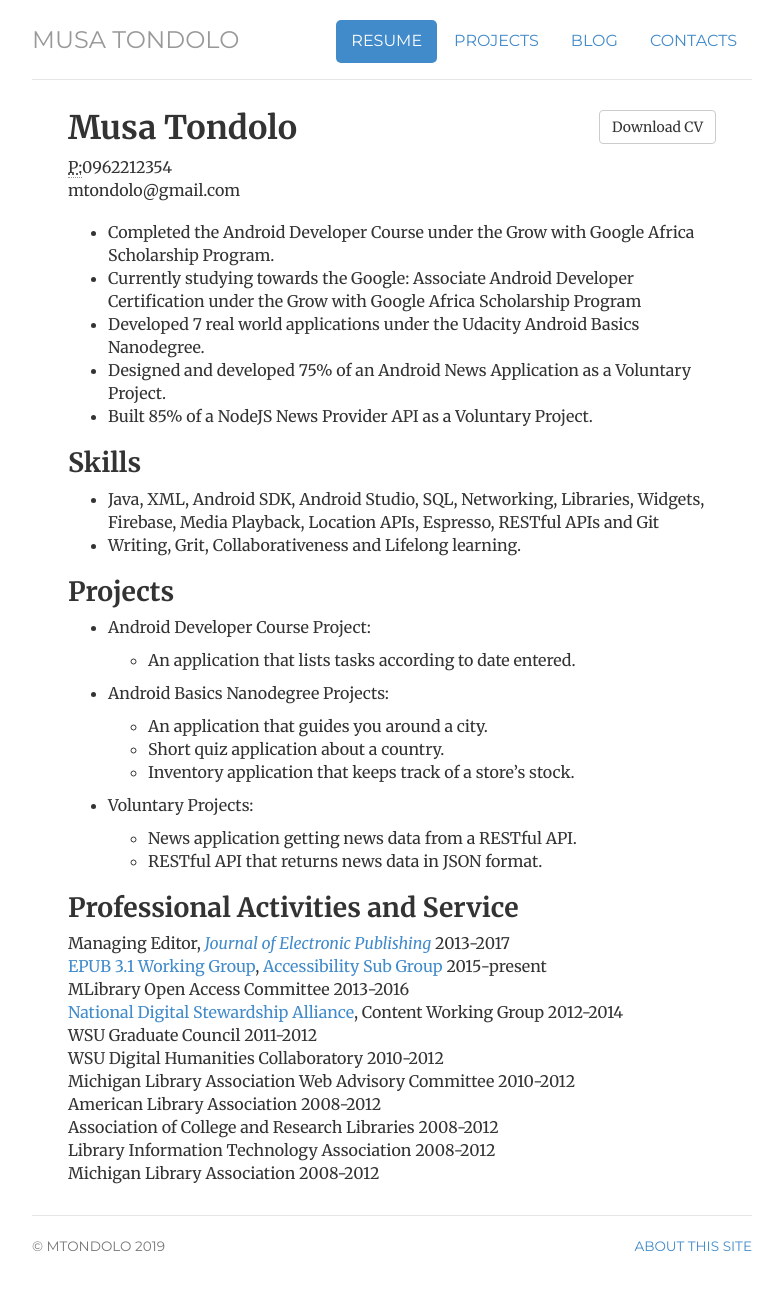
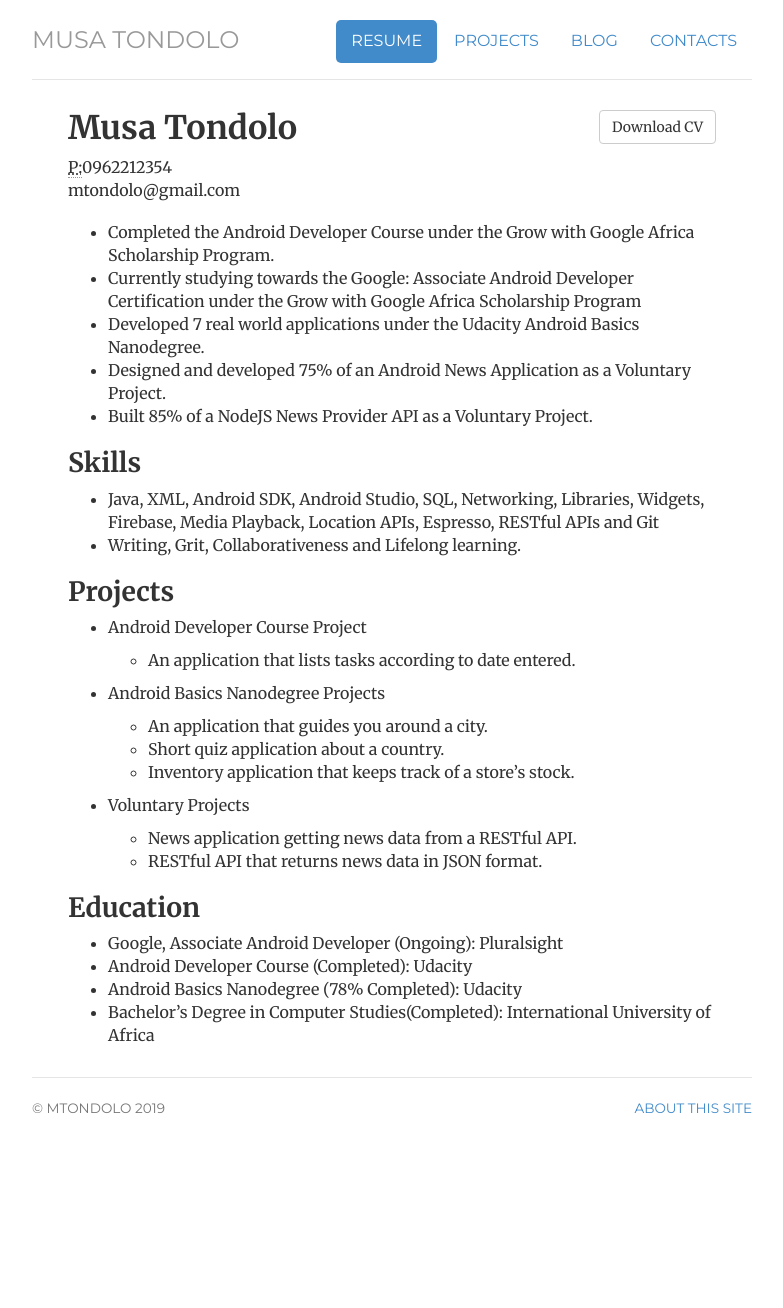
Before and after one commit to mtondolo/mtondolo.github.io, a Jekyll site: the page built from cv/index.html, in a window 1280 px wide. Shown: the whole page, without its empty margins (248-1031 px from the left). Built offline with Jekyll 4.4.1, drawn with Linux system fonts in a browser that asks for light colours; after the commit the page ends 1170 px from its top, so only the background shows below that.

Commit message:
Update index.html

```diff
--- a/cv/index.html
+++ b/cv/index.html
@@ -39,13 +39,13 @@ description: Current Resume for Musa Tondolo, an Android Developer supplimented
 				<h2>Projects</h2>
                                 <p>
 	                        <ul>
-				<li>Android Developer Course Project:</li>
+				<li>Android Developer Course Project</li>
 					<p>
 					<ul>
 					<li>An application  that lists tasks according to date entered.</li>
 					</ul>
 					</p>
-				<li>Android Basics Nanodegree Projects:</li>
+				<li>Android Basics Nanodegree Projects</li>
 					<p>
 					<ul>
 					<li>An application that guides you around a city.</li>
@@ -53,29 +53,26 @@ description: Current Resume for Musa Tondolo, an Android Developer supplimented
 					<li>Inventory application  that keeps track of a store’s stock.</li>
 					</ul>
 					</p>
-				<li>Voluntary Projects:</li>
-                                       <p>
+				<li>Voluntary Projects</li>
+                                        <p>
 					<ul>
 					<li>News application getting news data from a RESTful API.</li>
 					<li>RESTful API that returns news data in JSON format.</li>
 					</ul>
 					</p>
-	                        </ul>
-	                        </p>
+	                                </ul>
+	                                </p>
 
-				<h2>Professional Activities and Service</h2>
-				<ul class="list-unstyled">
-					<li>Managing Editor, <em><a href="http://www.journalofelectronicpublishing.org" title="Journal of Electronic Publishing">Journal of Electronic Publishing</a></em> 2013-2017</li>
-					<li><a href="https://github.com/IDPF/epub-revision/wiki/EPUB-3.1" title="EPUB 3.1 Working Group">EPUB 3.1 Working Group</a>, <a href="https://github.com/daisy/epub-revision-a11y/wiki" title="Accessibility Sub Group">Accessibility Sub Group</a> 2015-present</li>
-					<li>MLibrary Open Access Committee 2013-2016</li>
-					<li><a href="http://www.digitalpreservation.gov/ndsa" title="National Digital Stewardship Alliance">National Digital Stewardship Alliance</a>, Content Working Group 2012-2014</li>
-					<li>WSU Graduate Council 2011-2012</li>
-					<li>WSU Digital Humanities Collaboratory 2010-2012</li>
-					<li>Michigan Library Association Web Advisory Committee 2010-2012</li>
-					<li>American Library Association 2008-2012</li>
-					<li>Association of College and Research Libraries 2008-2012</li>
-					<li>Library Information Technology Association 2008-2012</li>
-					<li>Michigan Library Association 2008-2012</li>
-				</ul>
+				<h2>Education</h2>
+				        <p>
+					<ul>
+					<li>Google, Associate Android Developer (Ongoing): Pluralsight</li>
+					<li>Android Developer Course (Completed): Udacity</li>
+					<li>Android Basics Nanodegree (78% Completed): Udacity</li>
+					<li>Bachelor’s Degree in Computer Studies(Completed): International University of Africa </li>
+					</ul>
+					</p>
+	                                </ul>
+	                                </p>
 
 </div>
```
